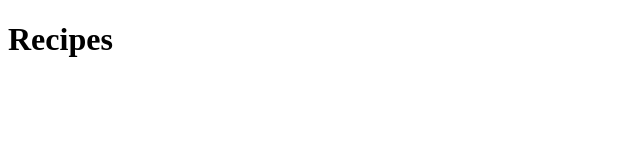
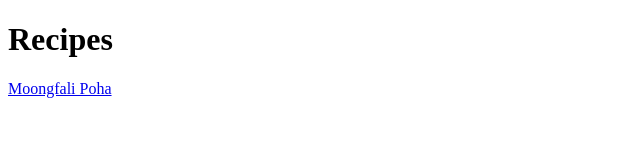
Before and after one commit to sahil-90/recipes, a plain HTML site: page index.html in a window 1280 px wide. Shown: the whole page, without its empty margins (0-640 px from the left). Drawn offline with Linux system fonts and the light colour scheme.

Commit message:
Add breakfast recipe to homepage

```diff
--- a/index.html
+++ b/index.html
@@ -6,6 +6,7 @@
 </head>
 <body>
     <h1>Recipes</h1>
+    <a href="breakfast/moongfali_poha.html">Moongfali Poha</a>
 
 </body>
 </html>
```
